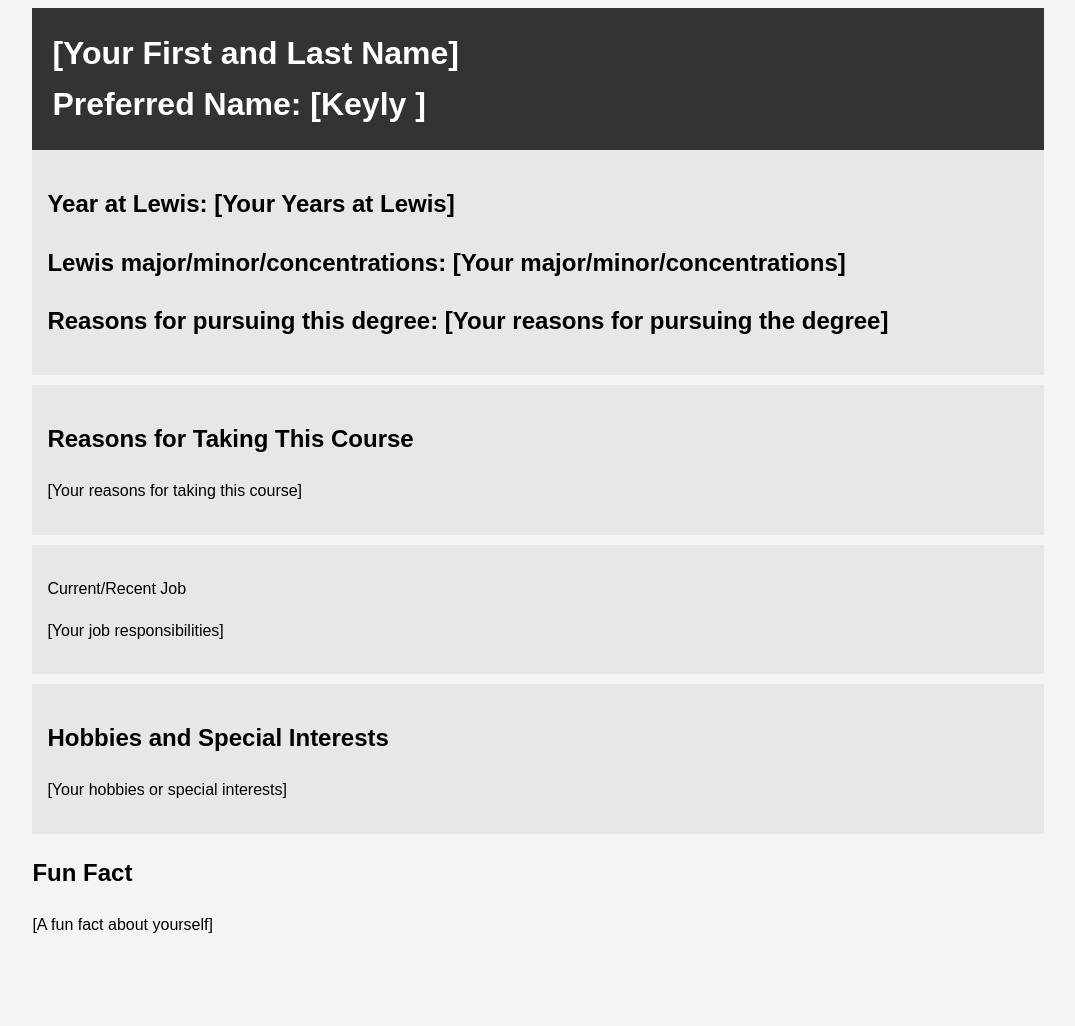
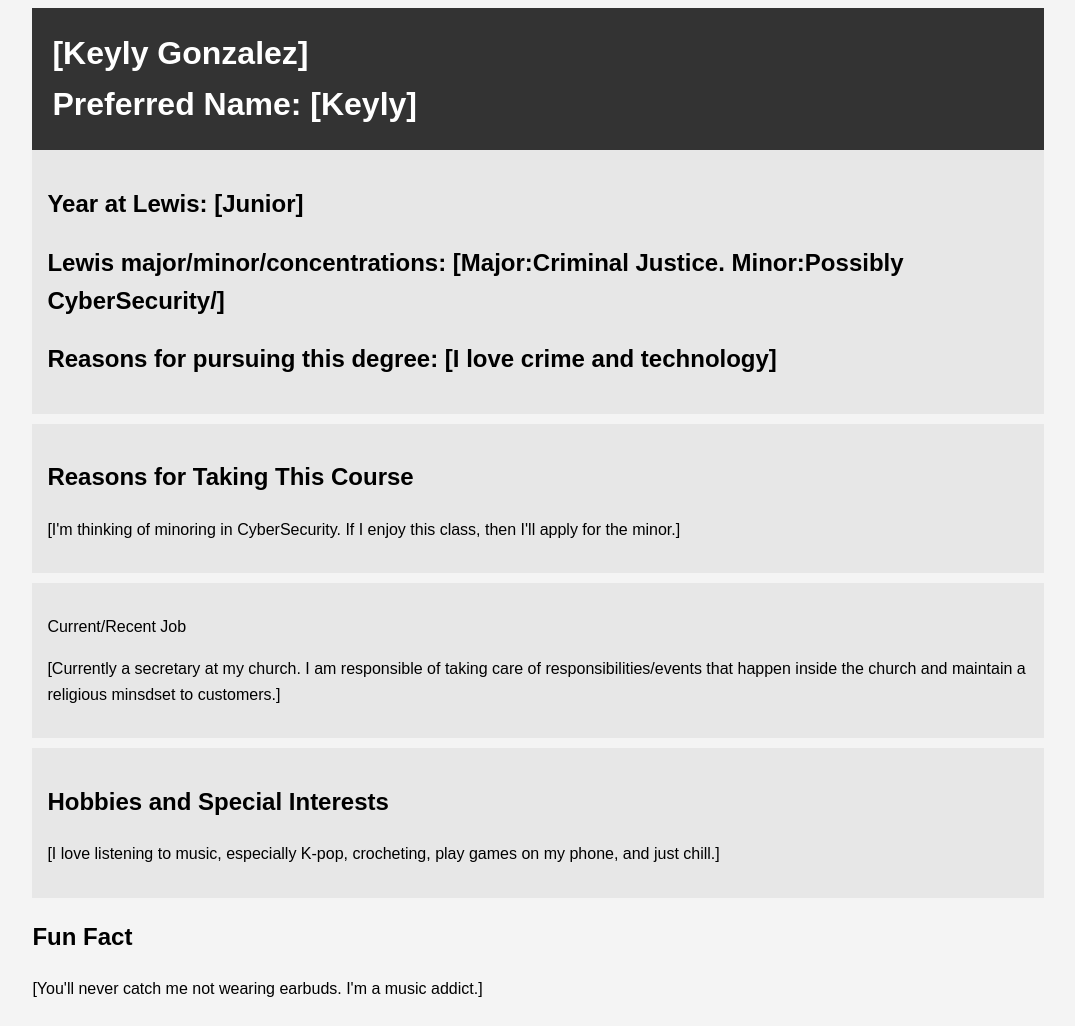
Before and after one commit to KeyyGonza/getting-to-know-each-other, a plain HTML site: page index.html in a window 1280 px wide. Shown: the whole page, without its empty margins (102-1177 px from the left). Before the commit the page ends 962 px from the top, so only its background shows below. Drawn offline with Linux system fonts and the light colour scheme.

Commit message:
Updated my answers.

```diff
--- a/index.html
+++ b/index.html
@@ -31,34 +31,34 @@
 <body>
     <div class="container">
         <header class="main-info">
-            <h1>[Your First and Last Name]</h1>
-            <h1>Preferred Name: [Keyly ]</h1>
+            <h1>[Keyly Gonzalez]</h1>
+            <h1>Preferred Name: [Keyly]</h1>
         </header>
 
         <section class="lewis">
-			<h2>Year at Lewis: [Your Years at Lewis]</h2>
-			<h2>Lewis major/minor/concentrations: [Your major/minor/concentrations]</h2>
-			<h2>Reasons for pursuing this degree: [Your reasons for pursuing the degree]</h2>
+			<h2>Year at Lewis: [Junior]</h2>
+			<h2>Lewis major/minor/concentrations: [Major:Criminal Justice. Minor:Possibly CyberSecurity/]</h2>
+			<h2>Reasons for pursuing this degree: [I love crime and technology]</h2>
         </section>
 
 		<section class="course">
             <h2>Reasons for Taking This Course</h2>
-            <p>[Your reasons for taking this course]</p>
+            <p>[I'm thinking of minoring in CyberSecurity. If I enjoy this class, then I'll apply for the minor.]</p>
         </section>
 
 		<section class="job">
             <p>Current/Recent Job</p>
-			<p>[Your job responsibilities]</p>
+			<p>[Currently a secretary at my church. I am responsible of taking care of responsibilities/events that happen inside the church and maintain a religious minsdset to customers.]</p>
         </section>
 
         <section class="hobbies">
             <h2>Hobbies and Special Interests</h2>
-            <p>[Your hobbies or special interests]</p>
+            <p>[I love listening to music, especially K-pop, crocheting, play games on my phone, and just chill.]</p>
         </section>
 
         <section class="fun-fact">
             <h2>Fun Fact</h2>
-            <p>[A fun fact about yourself]</p>
+            <p>[You'll never catch me not wearing earbuds. I'm a music addict.]</p>
         </section>
     </div>
 </body>
```
